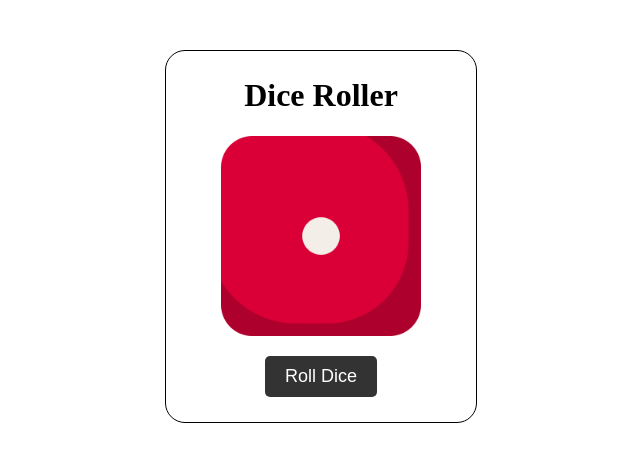
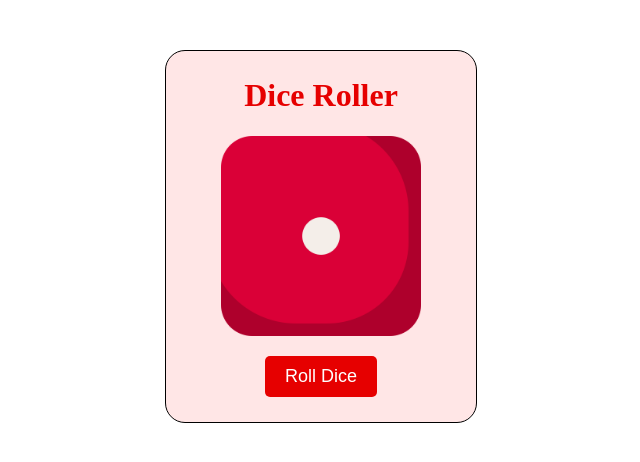
Before and after one commit to AbhiUgalmugale-29/Dice-Roller, a plain HTML site: page index.html in a window 1280 px wide. Both pictures are taken after a click on the button "Roll Dice". Shown: the whole page, without its empty margins (319-959 px from the left). Drawn offline with Linux system fonts and the light colour scheme.

Commit message:
javascript functionallity added to dice roller

```diff
--- a/index.html
+++ b/index.html
@@ -6,6 +6,8 @@
     <title>Dice Roller</title>
     <style>
       .container {
+        background-color: #ffe6e6;
+        color: #e60000;
         text-align: center;
         border: 1px solid black;
         border-radius: 20px;
@@ -24,9 +26,9 @@
       button {
         padding: 10px 20px;
         font-size: 18px;
-        cursor: pointer;
+        cursor: wait;
         border: none;
-        background-color: #333;
+        background-color: #e60000;
         color: #fff;
         border-radius: 5px;
         display: block;
@@ -34,16 +36,39 @@
       }
 
       button:hover {
-        background-color: #555;
+        background-color: #7e0000;
       }
     </style>
   </head>
   <body>
     <div class="container">
       <h1>Dice Roller</h1>
-      <img src="./img/1.png" alt="image" class="dice-img"/>
-      <button id="rollButton">Roll Dice</button>
+      <img src="./img/1.png" alt="image" class="dice-img" id="dice-img" />
+      <button id="rollButton" onclick="rollDice()">Roll Dice</button>
     </div>
 
+    <script>
+      function rollDice() {
+        const min = 1;
+        const max = 6;
+        const randomNum = Math.round(Math.random() * (max - min) + min);
+
+        const diceImg = document.getElementById("dice-img");
+
+        if (randomNum == 1) {
+          diceImg.src = "./img/1.png";
+        } else if (randomNum == 2) {
+          diceImg.src = "./img/2.png";
+        } else if (randomNum == 3) {
+          diceImg.src = "./img/3.png";
+        } else if (randomNum == 4) {
+          diceImg.src = "./img/4.png";
+        } else if (randomNum == 5) {
+          diceImg.src = "./img/5.png";
+        } else if (randomNum == 6) {
+          diceImg.src = "./img/6.png";
+        }
+      }
+    </script>
   </body>
 </html>
```
